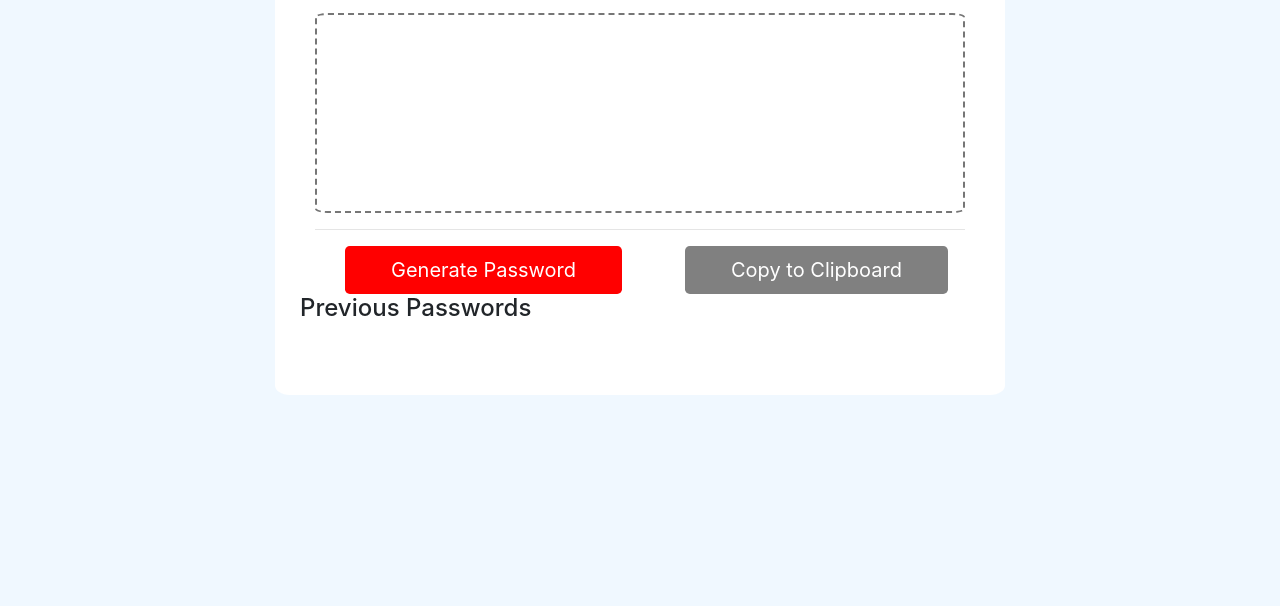
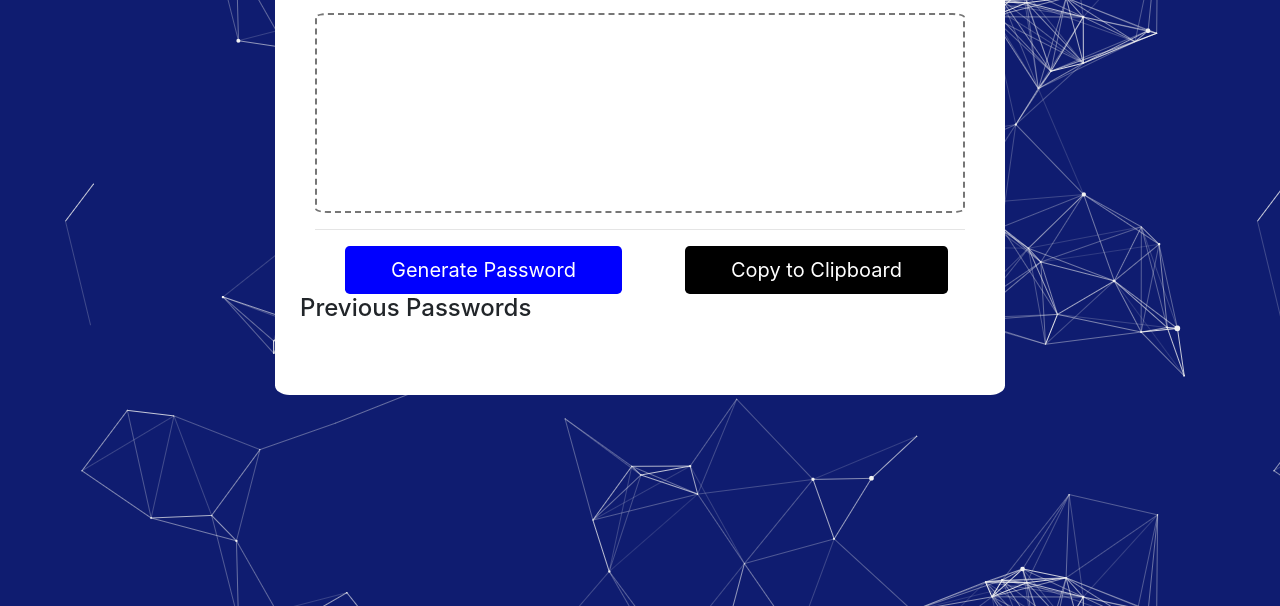
Before and after one commit to brentspeight/Password-Generator, a plain HTML site: page index.html in a window 1280 px wide. Shown: the part 194-800 px from the top of the page. Drawn offline with nearby package versions, Linux system fonts and the light colour scheme.

Commit message:
finished Password Gen

```diff
--- a/script.js
+++ b/script.js
@@ -15,7 +15,7 @@ var displayB = document.querySelector('#display')
 createPwd.addEventListener("click", function(event) {
   var password = ""
   var promptCharacters = prompt(
-    "Choose a number 8 to 128  to generate password"
+    "Choose a number between 8 to 128  to generate password"
   )
   if (promptCharacters < 8 || promptCharacters > 128) {
     alert("Please enter a valid entry")
--- a/style.css
+++ b/style.css
@@ -1,6 +1,7 @@
 h1{
     text-align: center;
     margin-top: 20px;
+    color:white
 }
 .content{
     margin-top: 20px;
@@ -11,7 +12,7 @@ h1{
     border-radius: 2%
 }
 body{
-    background-color: aliceblue
+    background-image: url(cool-background.png)
 }
 #display{
 width: 100%;
@@ -23,11 +24,11 @@ button{
     border-radius: 10%;
 }
 #generateBtn{
-    background-color: red;
+    background-color: blue;
     color: white;
 }
 #copyB{
-    background-color: gray;
+    background-color: black;
     color:white;
 }
 .btn{
```
Also changed, not shown: cool-background.png (added), matrix.jpg (added).
